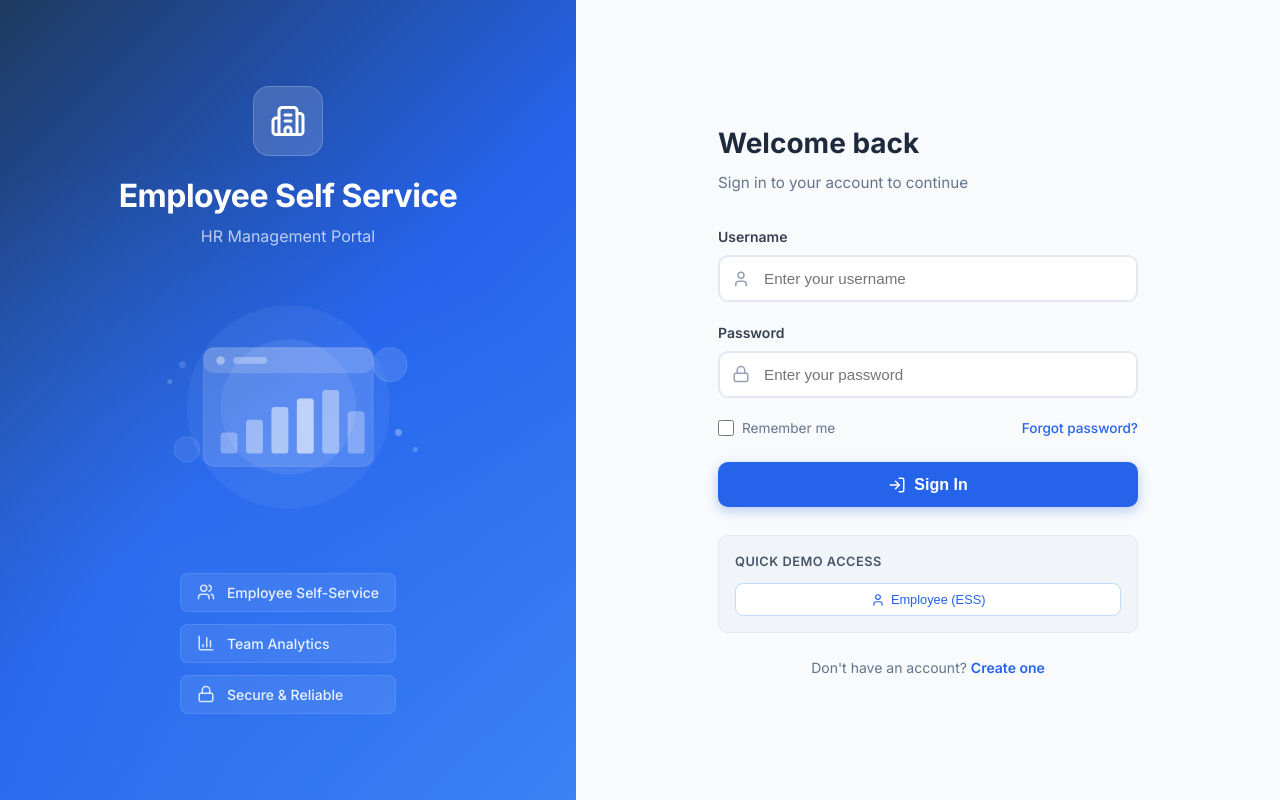
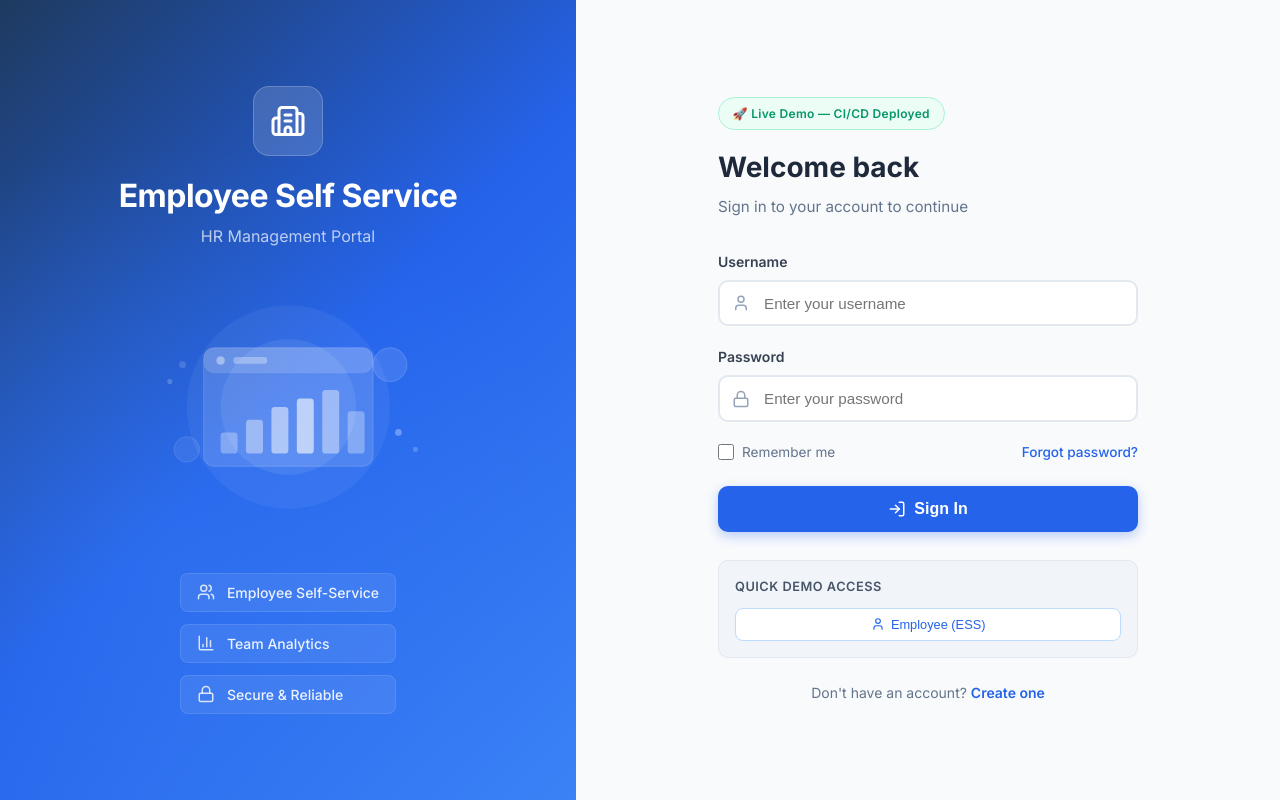
Before and after one commit to swapna-pipra/techtalk, a React (Vite) app: page /login in a window 1280 px wide. Built offline with nearby package versions, Linux system fonts and the light colour scheme.

Commit message:
Deploy: 2026-06-18 12:45

```diff
--- a/src/pages/Login.jsx
+++ b/src/pages/Login.jsx
@@ -113,6 +113,7 @@ const Login = () => {
       <div style={styles.rightPanel}>
         <div style={styles.formContainer}>
           <div style={styles.formHeader}>
+            <div style={styles.liveBadge}>🚀 Live Demo — CI/CD Deployed</div>
             <h2 style={styles.welcomeText}>Welcome back</h2>
             <p style={styles.welcomeSubtext}>Sign in to your account to continue</p>
           </div>
@@ -317,6 +318,18 @@ const styles = {
   formHeader: {
     marginBottom: '2rem',
   },
+  liveBadge: {
+    display: 'inline-block',
+    padding: '0.4rem 0.85rem',
+    fontSize: '0.75rem',
+    fontWeight: '600',
+    color: '#059669',
+    backgroundColor: '#ecfdf5',
+    border: '1px solid #a7f3d0',
+    borderRadius: '20px',
+    marginBottom: '1rem',
+    letterSpacing: '0.3px',
+  },
   welcomeText: {
     fontSize: '1.75rem',
     fontWeight: '700',
```
